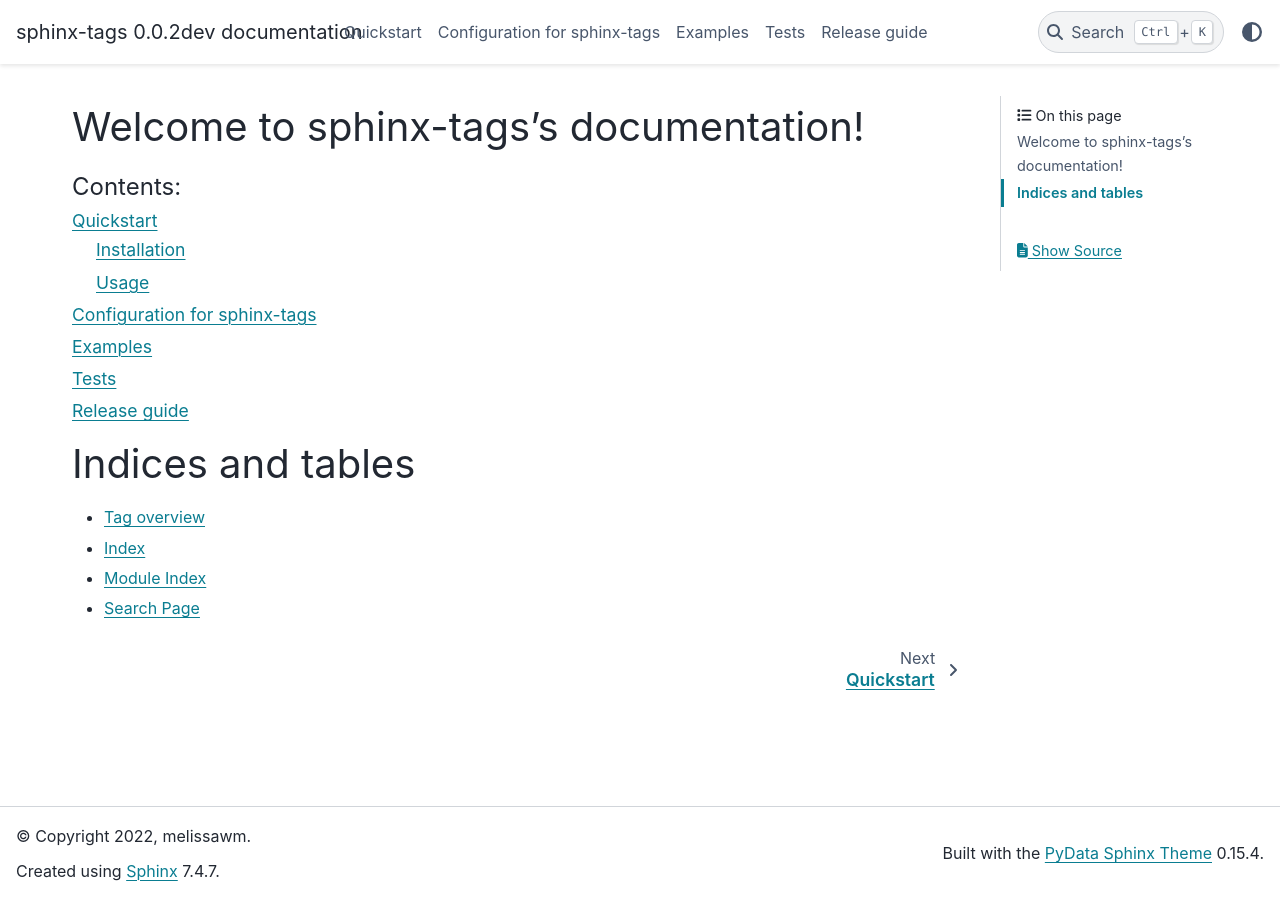
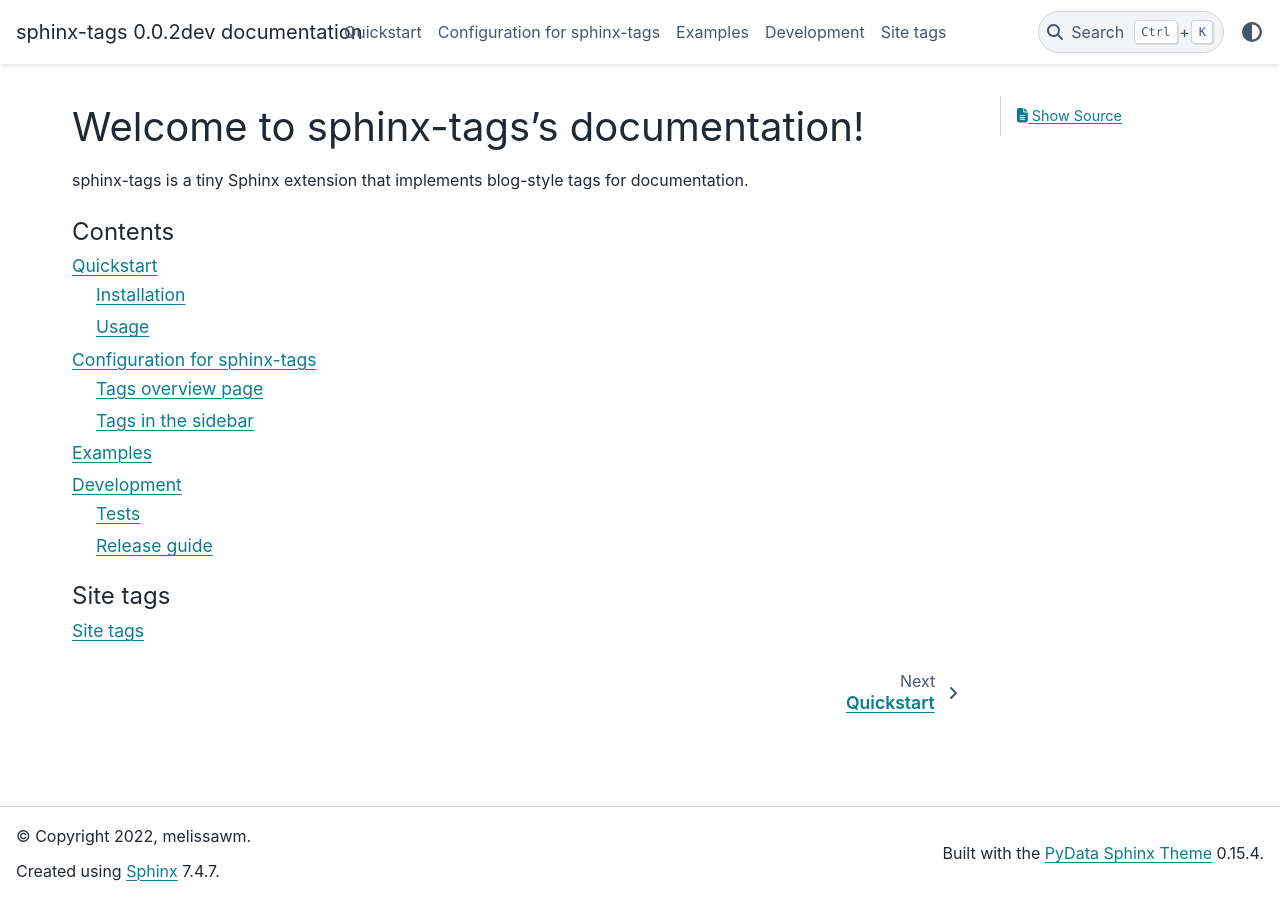
Before and after one commit to melissawm/sphinx-tags, a Sphinx documentation site: the page built from docs/index.rst, in a window 1280 px wide. Built offline with Sphinx 7.4.7 and the PyData theme 0.15.4, drawn with Linux system fonts in a browser that asks for light colours.

Commit message:
Exposes more configuration options.
Enables configuration of the tags overview page title and creates an in-page toc for tags including listing the number of pages associated with each tag.

Closes #1
Closes #11

```diff
--- /dev/null
+++ b/docs/_templates/tags.html
@@ -0,0 +1,3 @@
+{% block tags %}
+    <a href="_tags/tagsindex.html">Tags overview</a>
+{% endblock %}
--- a/docs/conf.py
+++ b/docs/conf.py
@@ -38,6 +38,7 @@
 
 tags_create_tags = True
 #tags_output_dir = "_tags"  # default
+tags_overview_title = "Site tags"  #default: "Tags overview"
 
 # Add any paths that contain templates here, relative to this directory.
 templates_path = ['_templates']
@@ -58,4 +59,9 @@
 # Add any paths that contain custom static files (such as style sheets) here,
 # relative to this directory. They are copied after the builtin static files,
 # so a file named "default.css" will overwrite the builtin "default.css".
-#html_static_path = ['_static']
+# html_static_path = ['_static']
+
+# html_sidebars = {
+#     "**": ["search-field.html", "sidebar-nav-bs.html", "sidebar-tags.html"],
+#     "_tags/*": ["search-field.html", "sidebar-nav-bs.html"],
+# }
--- a/docs/index.rst
+++ b/docs/index.rst
@@ -6,21 +6,21 @@
 Welcome to sphinx-tags's documentation!
 =======================================
 
+sphinx-tags is a tiny Sphinx extension that implements blog-style tags for
+documentation.
+
 .. toctree::
-   :maxdepth: 2
-   :caption: Contents:
+   :maxdepth: 3
+   :caption: Contents
 
    quickstart
    configuration
    examples
-   tests
-   release
+   devel
 
+.. toctree::
+   :caption: Site tags
+   :maxdepth: 2
+   :titlesonly:
 
-Indices and tables
-==================
-
-* :ref:`tagoverview`
-* :ref:`genindex`
-* :ref:`modindex`
-* :ref:`search`
+   _tags/tagsindex
--- a/docs/release.rst
+++ /dev/null
@@ -1,4 +0,0 @@
-Release guide
-=============
-
-TBA
--- a/docs/tests.rst
+++ /dev/null
@@ -1,4 +0,0 @@
-Tests
-=====
-
-Here are some tests.
```
Also changed, not shown: docs/configuration.rst (+22 -0 lines), docs/devel.rst (added, +12 -0 lines), src/sphinx_tags/__init__.py (+26 -11 lines).
